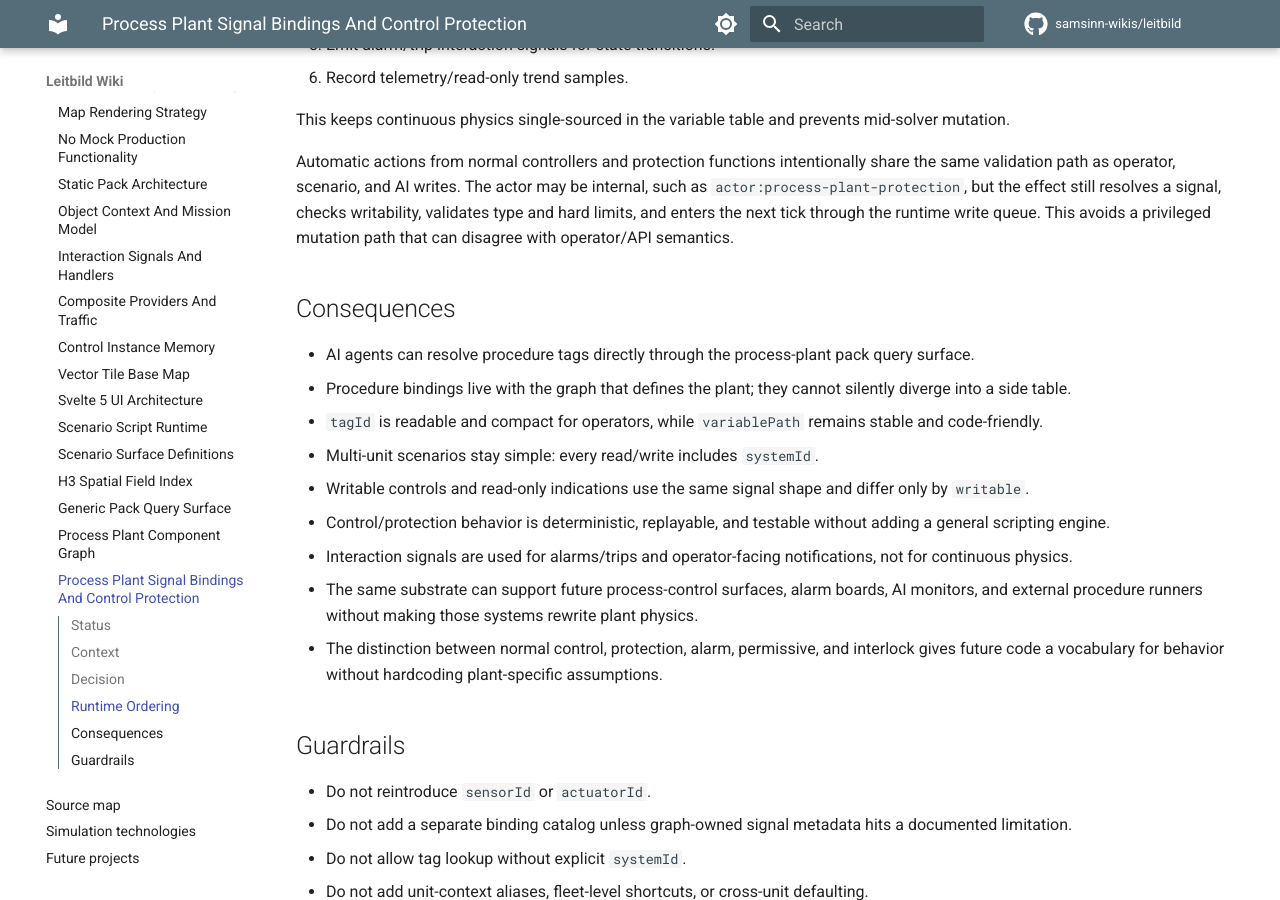
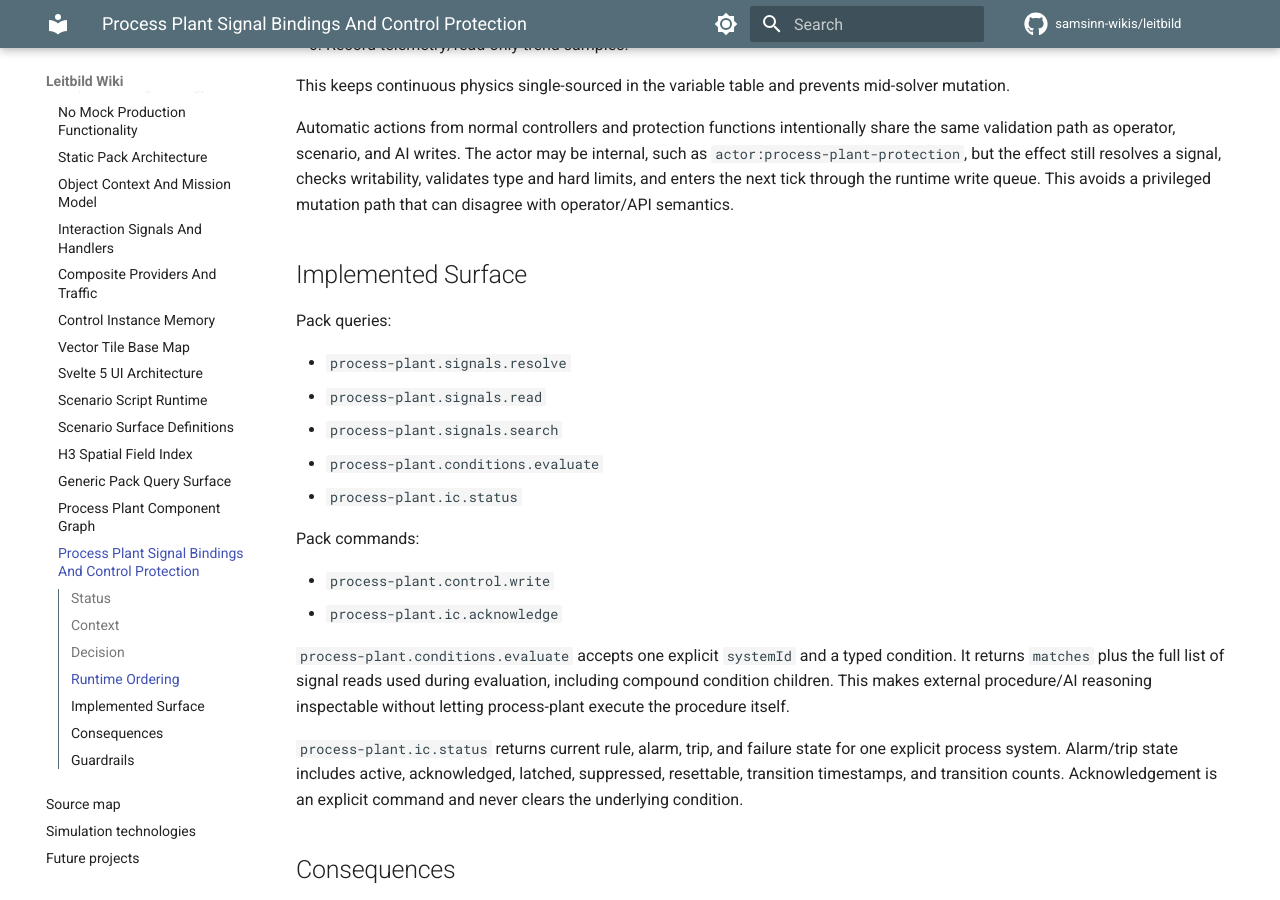
Before and after one commit to samsinn-wikis/leitbild, an MkDocs documentation site: the page built from wiki/adrs/0018-process-plant-signal-bindings-and-control-protection.md, in a window 1280 px wide and 900 px high, scrolled down 3653 px. Built offline with MkDocs 1.6.1 and Material for MkDocs 9.7.7, drawn with Linux system fonts in a browser that asks for light colours; comment, search, counter and statistics services are not loaded; some of the changed text lies outside the part shown.

Commit message:
Document process plant IC runtime surface

```diff
--- a/wiki/adrs/0018-process-plant-signal-bindings-and-control-protection.md
+++ b/wiki/adrs/0018-process-plant-signal-bindings-and-control-protection.md
@@ -101,14 +101,13 @@ The substrate is layered:
 
 External procedures remain outside the process-plant pack for now. A procedure runner, human operator, or AI agent can ask "what is this signal value?" and "is this named condition true?", then issue a command through the normal command path. The process-plant pack exposes the facts and condition evaluation surface needed for procedures, but it does not own the procedure document, procedure branching state, or human/AI procedure execution policy.
 
-The V1 control/protection rule language supports only typed primitives:
+The implemented V1 I&C rule language supports only typed primitives:
 
 - variable comparison/equality
-- named condition evaluation over signal references
 - `all`, `any`, `not`, and voting conditions
 - delay and latch behavior
 - reset conditions
-- effects: alarm state transition, trip state transition, and validated variable write
+- effects: `alarm.enter`, `trip.enter`, and `writeSignal`
 
 Arbitrary expressions, user-authored code, and hidden procedure engines are out of scope for V1.
 
@@ -128,6 +127,25 @@ Each provider tick uses this order:
 This keeps continuous physics single-sourced in the variable table and prevents mid-solver mutation.
 
 Automatic actions from normal controllers and protection functions intentionally share the same validation path as operator, scenario, and AI writes. The actor may be internal, such as `actor:process-plant-protection`, but the effect still resolves a signal, checks writability, validates type and hard limits, and enters the next tick through the runtime write queue. This avoids a privileged mutation path that can disagree with operator/API semantics.
+
+## Implemented Surface
+
+Pack queries:
+
+- `process-plant.signals.resolve`
+- `process-plant.signals.read`
+- `process-plant.signals.search`
+- `process-plant.conditions.evaluate`
+- `process-plant.ic.status`
+
+Pack commands:
+
+- `process-plant.control.write`
+- `process-plant.ic.acknowledge`
+
+`process-plant.conditions.evaluate` accepts one explicit `systemId` and a typed condition. It returns `matches` plus the full list of signal reads used during evaluation, including compound condition children. This makes external procedure/AI reasoning inspectable without letting process-plant execute the procedure itself.
+
+`process-plant.ic.status` returns current rule, alarm, trip, and failure state for one explicit process system. Alarm/trip state includes active, acknowledged, latched, suppressed, resettable, transition timestamps, and transition counts. Acknowledgement is an explicit command and never clears the underlying condition.
 
 ## Consequences
 
```
Also changed, not shown: wiki/domains/process-plant.md (+8 -4 lines), wiki/specs.md (+7 -1 lines).
